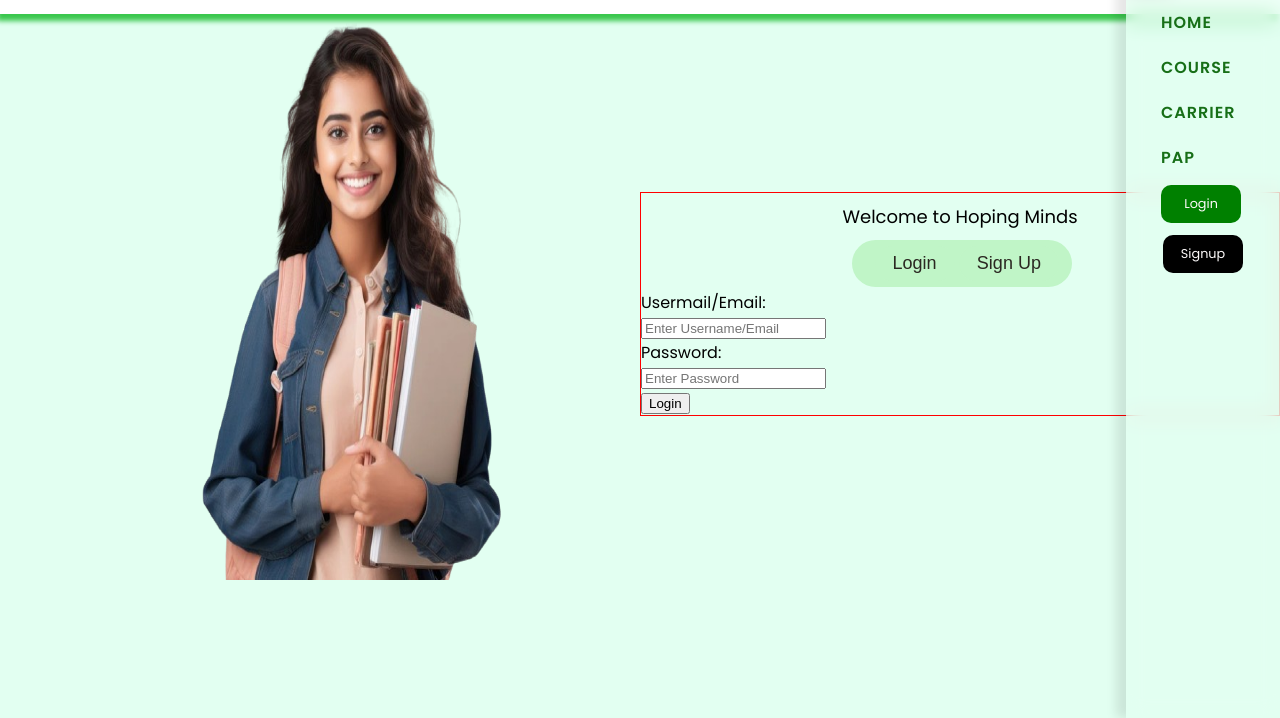
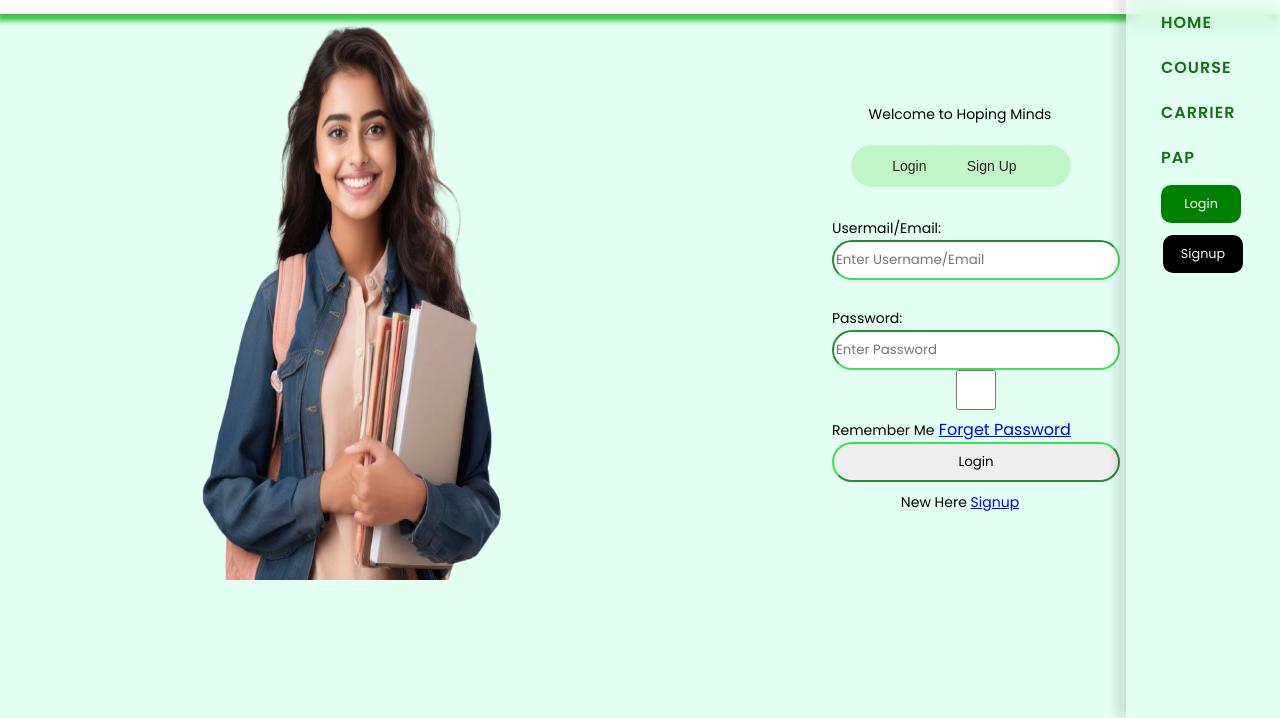
Before and after one commit to amanyadav91/Aman-HM, a plain HTML site: page form.html in a window 1280 px wide. Shown: the part 82-800 px from the top of the page. Drawn offline with Linux system fonts and the light colour scheme.

Commit message:
Form Changes

```diff
--- a/form.html
+++ b/form.html
@@ -44,16 +44,16 @@
                 width: 50%;
                 height: 100%;
                 margin: 0 auto;
-                border: 1px solid red;
+                align-items: center;
             }
             .form2 p{
-              font-size: 18px;
+              font-size: 14px;
               text-align: center;
                 margin-top: 10px;
             }
             .form2 .batn{
               align-items: center;
-              margin-top: 10px;
+              margin-top: 20px;
               margin-left:33%;
               background-color: #c0f5c7;
               border-radius:30px;
@@ -66,7 +66,7 @@
                     background-color: #c0f5c7;
                     border: none;
                     color: rgba(22, 10, 10, 0.879);
-                    font-size:18px;
+                    font-size:14px;
                     border-radius:30px;
                     cursor: pointer;
                     padding: 7px 18px;
@@ -75,6 +75,21 @@
                             background-color: #5ee470;
                             color: #000;
                         }
+      label{
+        font-size:14px;
+        margin-left:30%;
+        padding-top: 20px;
+        font-family: "Poppins", sans-serif;
+      }
+      input{
+     margin-left:30%;
+     height: 40px;
+     width: 45%;
+     border-radius: 20px;
+     border-color: #3ee154;
+     font-family: "Poppins", sans-serif;
+      }
+
 
 
 
@@ -148,12 +163,20 @@
             <button>Login</button>
             <button>Sign Up</button>
         </div>
+        <br>
         <form action="" method="post">
         <label for="email">Usermail/Email:</label><br/>
-        <input type="email" id="email" name="email" required  placeholder="Enter Username/Email"/><br />
+        <input type="email" id="email" name="email" required  placeholder="Enter Username/Email"/><br/> <br>
         <label for="password">Password:</label><br />
         <input type="password" id="password" name="password" required  placeholder="Enter Password"/><br />
+        <div class="remember"><input type="checkbox"  name="remember valve">
+        <label for="remember" class="rem">Remember Me</label>
+        <a href="./index.html">Forget Password</a>
+        </div>
         <input type="submit" value="Login" />
+        <p>New Here <a href="./form.html">Signup</a></p>
+
+
       </form>
       </div>
     </div>
```
